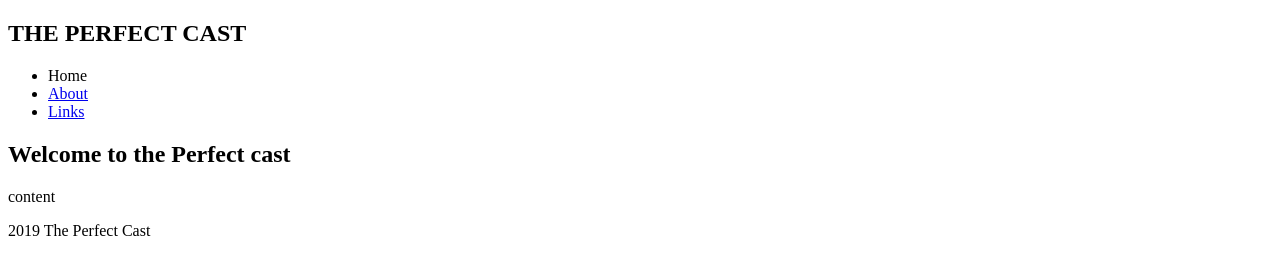
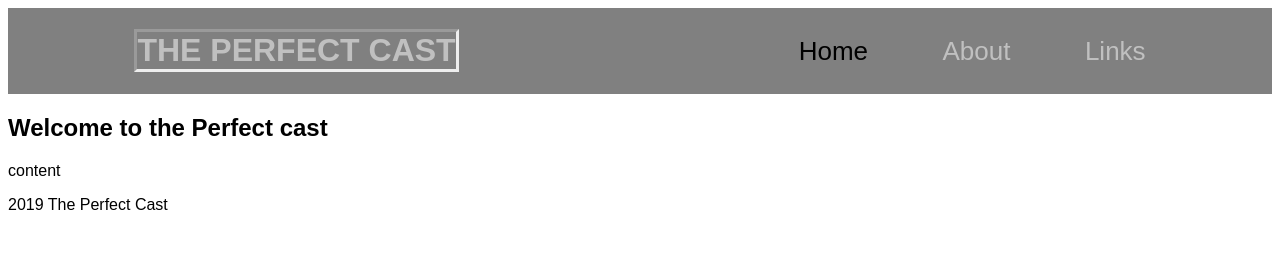
Before and after one commit to jazzy1234/theperfectcast, a plain HTML site: page index.html in a window 1280 px wide. Drawn offline with Linux system fonts and the light colour scheme.

Commit message:
navbar css

```diff
--- a/index.html
+++ b/index.html
@@ -2,18 +2,26 @@
 <html>
 	<head>
 		<title>The perfect cast</title>
-		<link href="theperfectcast/main.css" rel="theperfectcast" />
+		<link rel="stylesheet" type="text/css" href="main.css" />
 	</head>
 	<body>
 		<header>
+			<div class="container">
+			<div class="navbarlogo"><h1 id="rcorners1">THE PERFECT CAST</h1></div>
+
 				<nav>
-				<h1>THE PERFECT CAST</h1>
 					<ul>
 						<li>Home</li>
 						<li><a href="page2.html">About</a></li>
 						<li><a href="page3.html">Links</a></li>
 					</ul>
 				</nav>
+
+
+			</div>
+
+
+		</header>
 		<h2>Welcome to the Perfect cast</h2>
 
 			<p>content</p>
@@ -22,13 +30,7 @@
 
 
 
-		</header>
 
-		<div class="row">
-			<div class="col"></div>
-			<div class="col"></div>
-			<div class="col"></div>
-		</div>
 
 		<footer>2019 The Perfect Cast</footer>
 
--- a/main.css
+++ b/main.css
@@ -1,3 +1,74 @@
 body {
+	background:white;
+	font-family: arial;
+}
+
+.container {
+width: 80%;
+margin: 0 auto;
+}
+
+.navbarlogo {
+	float: left;
+	color: silver;
+
+}
+
+#rcorners1 {
+	border-style: inset;
+
+}
+
+header {
 	background: grey;
 }
+
+header::after {
+	content: " ";
+	display:table;
+	clear: both;
+}
+
+nav {
+	float: right;
+}
+
+nav ul {
+	padding: 0;
+	list-style: none;
+}
+
+nav li {
+	display: inline-block;
+	margin-left: 70px;
+	padding-top: 12px;
+	font-size: 26px;
+
+	position: relative;
+}
+
+nav a {
+	color: silver;
+	text-decoration: none;
+}
+
+nav a:hover {
+	color: green;
+}
+
+nav a::before {
+	content: "";
+	display: block;
+	height: 5px;
+	width: 0%;
+	background-color: green;
+
+	position: absolute;
+	top: 0;
+
+	transition: all ease-in-out 250ms;
+}
+
+nav a:hover::before {
+	width: 100%;
+}
```
Also changed, not shown: page2.html (+8 -3 lines), page3.html (+10 -5 lines), theduo.jpg (added). Lines whose indentation alone changed are shown as unchanged.
